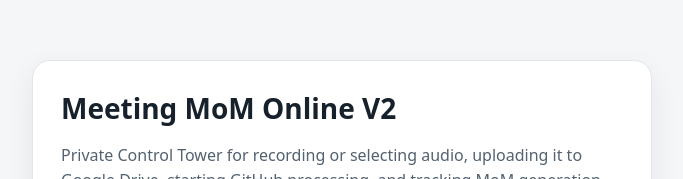
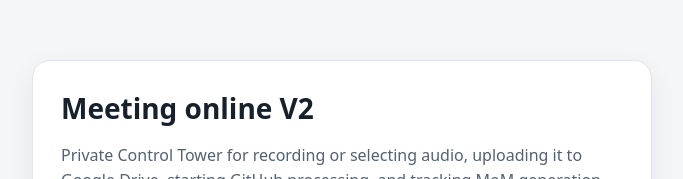
Before and after one commit to RamakrishnaSemaladhari/meeting-mom-online-v2, a plain HTML site: page web/index.html in a window 1280 px wide. Shown: the part 188-367 px from the top of the page, without its empty margins (298-981 px from the left). Drawn offline with Linux system fonts and the light colour scheme.

Commit message:
Rename app branding to Meeting online V2

```diff
--- a/web/index.html
+++ b/web/index.html
@@ -4,14 +4,14 @@
 <meta charset="utf-8">
 <meta name="viewport" content="width=device-width, initial-scale=1">
 <meta name="theme-color" content="#17212b">
-<title>Meeting MoM Online V2</title>
+<title>Meeting online V2</title>
 <style>
 *{box-sizing:border-box}body{margin:0;font-family:system-ui,-apple-system,Segoe UI,sans-serif;background:#f4f6f8;color:#17212b;min-height:100vh;display:grid;place-items:center;padding:20px}.card{max-width:620px;width:100%;background:#fff;border:1px solid #e0e6ec;border-radius:18px;padding:28px;box-shadow:0 10px 30px #17212b12}h1{margin:0 0 8px;font-size:28px}p{color:#536170;line-height:1.55}.actions{display:flex;gap:10px;flex-wrap:wrap;margin:22px 0 14px}a{display:inline-block;text-decoration:none;padding:12px 16px;border-radius:10px;font-weight:700}.primary{background:#17212b;color:white}.secondary{background:#edf1f5;color:#17212b}.note{font-size:13px;background:#f5f7f9;padding:12px;border-radius:10px;color:#536170}#health{white-space:pre-wrap;overflow-wrap:anywhere;font:12px/1.5 ui-monospace,monospace;background:#10151b;color:#d8dee6;padding:12px;border-radius:10px;display:none}
 </style>
 </head>
 <body>
 <main class="card">
-<h1>Meeting MoM Online V2</h1>
+<h1>Meeting online V2</h1>
 <p>Private Control Tower for recording or selecting audio, uploading it to Google Drive, starting GitHub processing, and tracking MoM generation.</p>
 <div class="actions">
 <a class="primary" href="https://script.google.com/macros/s/AKfycbwz5tN4VAQmmzXDn7P47LjlnTpE03w6NDC4ftUnpP5-v2ZWjtz9kmNgzKsHmOpZz8SO/exec" rel="noopener">Open Meeting Dashboard</a>
```
